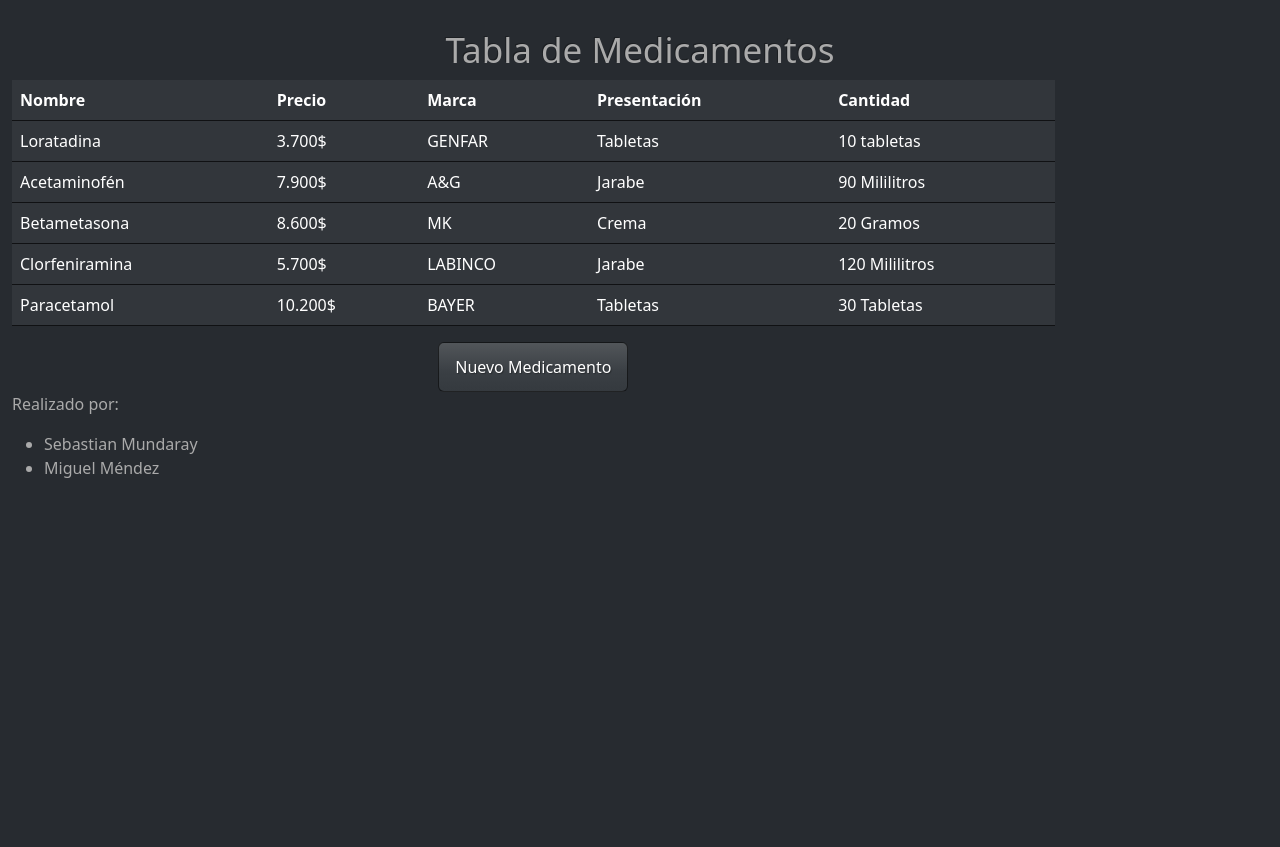
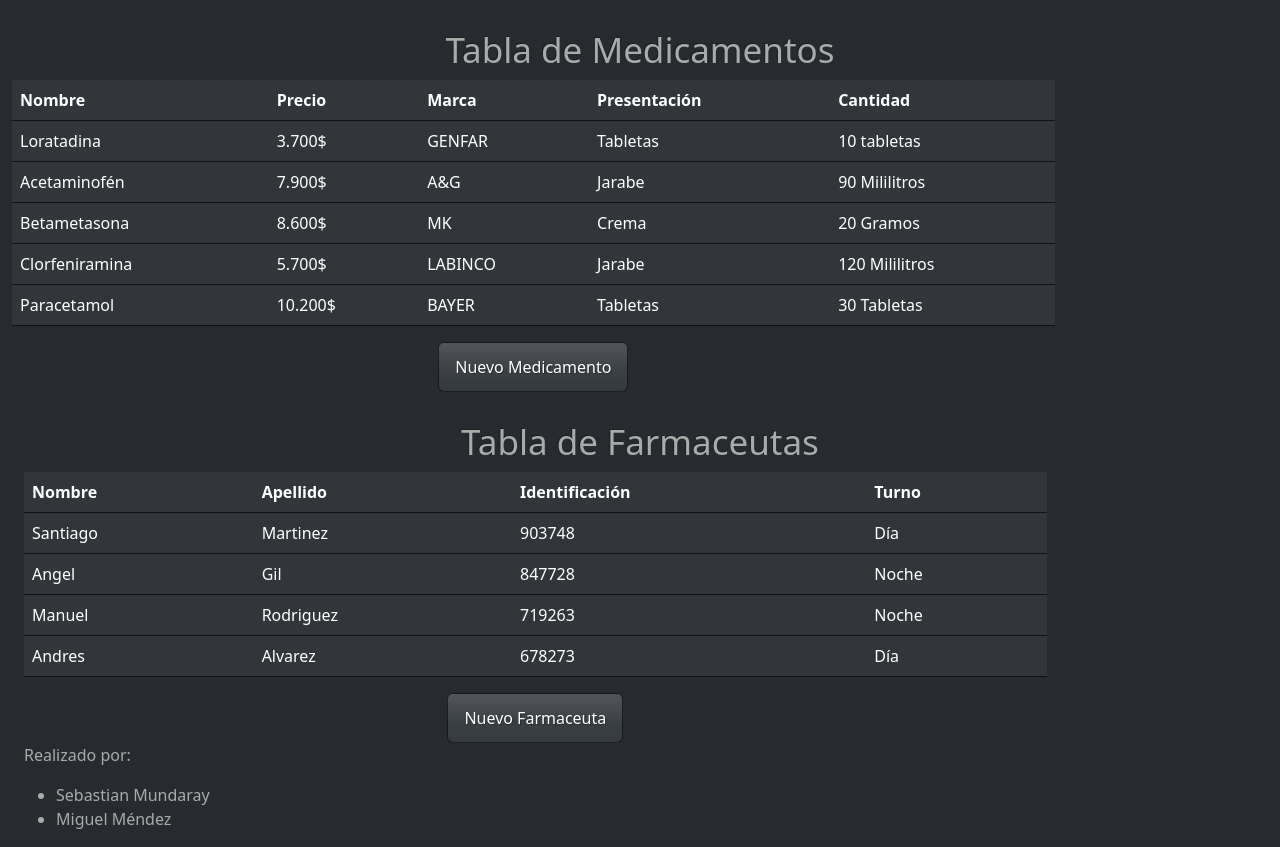
Before and after one commit to sebasmund/Taller3, a plain HTML site: page index.html in a window 1280 px wide. Before the commit the page ends 800 px from the top, so only its background shows below. Drawn offline with nearby package versions, Linux system fonts and the light colour scheme.

Commit message:
Segunda tabla farmaceutas
Se añade la segunda tabla totalmente funcional.

```diff
--- a/index.html
+++ b/index.html
@@ -115,6 +115,93 @@
         </div>
       </div>
     </div>
+    <div class="container-fluid mt-4">
+      <div class="row">
+        <div class="col-md-12 d-flex justify-content-center">
+          <div class="page-header">
+            <h1>
+              <small>Tabla de Farmaceutas</small>
+            </h1>
+          </div>
+        </div>
+      </div>
+      <div class="row">
+        <div class="col-md-10" id="Farmaceutas">
+          <table class="table">
+            <thead>
+              <tr>
+                <th scope="col">Nombre</th>
+                <th scope="col">Apellido</th>
+                <th scope="col">Identificación</th>
+                <th scope="col">Turno</th>
+              </tr>
+            </thead>
+            <tbody>
+              <tr>
+                <td>Santiago</td>
+                <td>Martinez</td>
+                <td>903748</td>
+                <td>Día</td>
+              </tr>
+              <tr>
+                <td>Angel</td>
+                <td>Gil</td>
+                <td>847728</td>
+                <td>Noche</td>
+              </tr>
+              <tr>
+                <td>Manuel</td>
+                <td>Rodriguez</td>
+                <td>719263</td>
+                <td>Noche</td>
+              </tr>
+              <tr>
+                <td>Andres</td>
+                <td>Alvarez</td>
+                <td>678273</td>
+                <td>Día</td>
+              </tr>
+            </tbody>
+          </table>
+          <div style="text-align: center;">
+            <button type="button" class="btn btn-primary" data-bs-toggle="modal" data-bs-target="#exampleModal1">
+              Nuevo Farmaceuta
+            </button>
+          </div>
+          <div class="modal fade" id="exampleModal1" tabindex="-1" aria-labelledby="exampleModalLabel" aria-hidden="true">
+            <div class="modal-dialog">
+              <div class="modal-content">
+                <div class="modal-header">
+                  <h1 class="modal-title fs-5" id="exampleModalLabel">Formulario para insertar Farmaceuta</h1>
+                  <button type="button" class="btn-close" data-bs-dismiss="modal" aria-label="Close"></button>
+                </div>
+                <div class="modal-body">
+                  <form>
+                    <div class="mb-3">
+                      <label for="Nombre" class="form-label">Nombre</label>
+                      <input type="text" class="form-control" id="Nombre1" placeholder="Escriba el nombre">
+                    </div>
+                    <div class="mb-3">
+                      <label for="Precio" class="form-label">Apellido</label>
+                      <input type="text" class="form-control" id="Apellido" placeholder="Escriba el apellido">
+                    </div>
+                    <div class="mb-3">
+                      <label for="Marca" class="form-label">Identificación</label>
+                      <input type="text" class="form-control" id="ID" placeholder="Escriba la identificación">
+                    </div>
+                    <div class="mb-3">
+                      <label for="Presentacion" class="form-label">Turno</label>
+                      <input type="text" class="form-control" id="Turno" placeholder="Escriba el turno">
+                    </div>
+                  </form>
+                </div>
+                <div class="modal-footer">
+                  <button type="button" class="btn btn-secondary" data-bs-dismiss="modal">Cerrar</button>
+                  <button type="button" class="btn btn-primary" id="NuevoFarm">Guardar</button>
+                </div>
+              </div>
+            </div>
+          </div>
     <footer>
       <p>Realizado por:</p>
       <ul>
--- a/js/functions.js
+++ b/js/functions.js
@@ -1,11 +1,21 @@
 $('#NuevoMed').click(
-    function(){
-        var nombre=$('#Nombre').val();
-        var precio=$('#Precio').val();
-        var marca=$('#Marca').val();
-        var presentacion=$('#Presentacion').val();
-        var cantidad=$('#Cantidad').val();
-        $('#Medicamentos tr:last').after('<tr><td>'+nombre+'</td><td>'+precio+'</td><td>'+marca+'</td><td>'+presentacion+'</td><td>'+cantidad+'</td></tr>');
+    function () {
+        var nombre = $('#Nombre').val();
+        var precio = $('#Precio').val();
+        var marca = $('#Marca').val();
+        var presentacion = $('#Presentacion').val();
+        var cantidad = $('#Cantidad').val();
+        $('#Medicamentos tr:last').after('<tr><td>' + nombre + '</td><td>' + precio + '</td><td>' + marca + '</td><td>' + presentacion + '</td><td>' + cantidad + '</td></tr>');
         $('#exampleModal').modal('toggle');
     }
-    );
+);
+$('#NuevoFarm').click(
+    function () {
+        var nombre1 = $('#Nombre1').val();
+        var apellido = $('#Apellido').val();
+        var id = $('#ID').val();
+        var turno = $('#Turno').val();
+        $('#Farmaceutas tr:last').after('<tr><td>' + nombre1 + '</td><td>' + apellido + '</td><td>' + id + '</td><td>' + turno + '</td></tr>');
+        $('#exampleModal').modal('toggle');
+    }
+);
```
